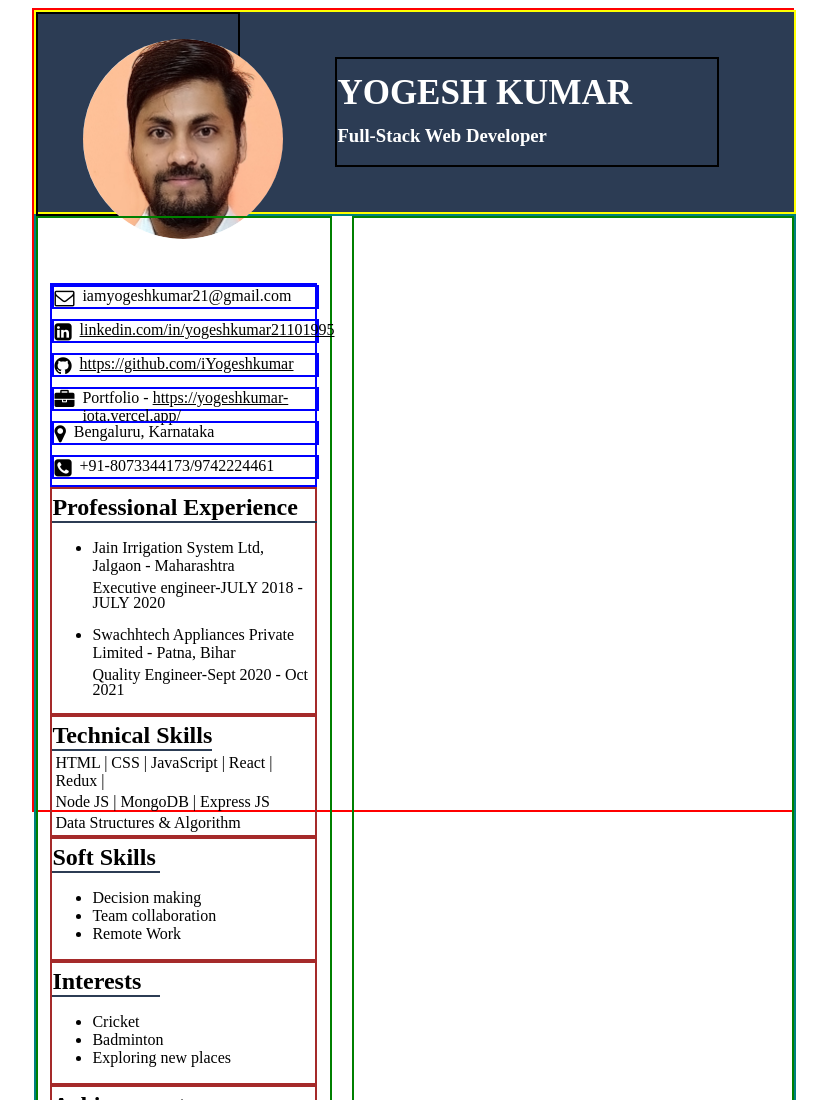
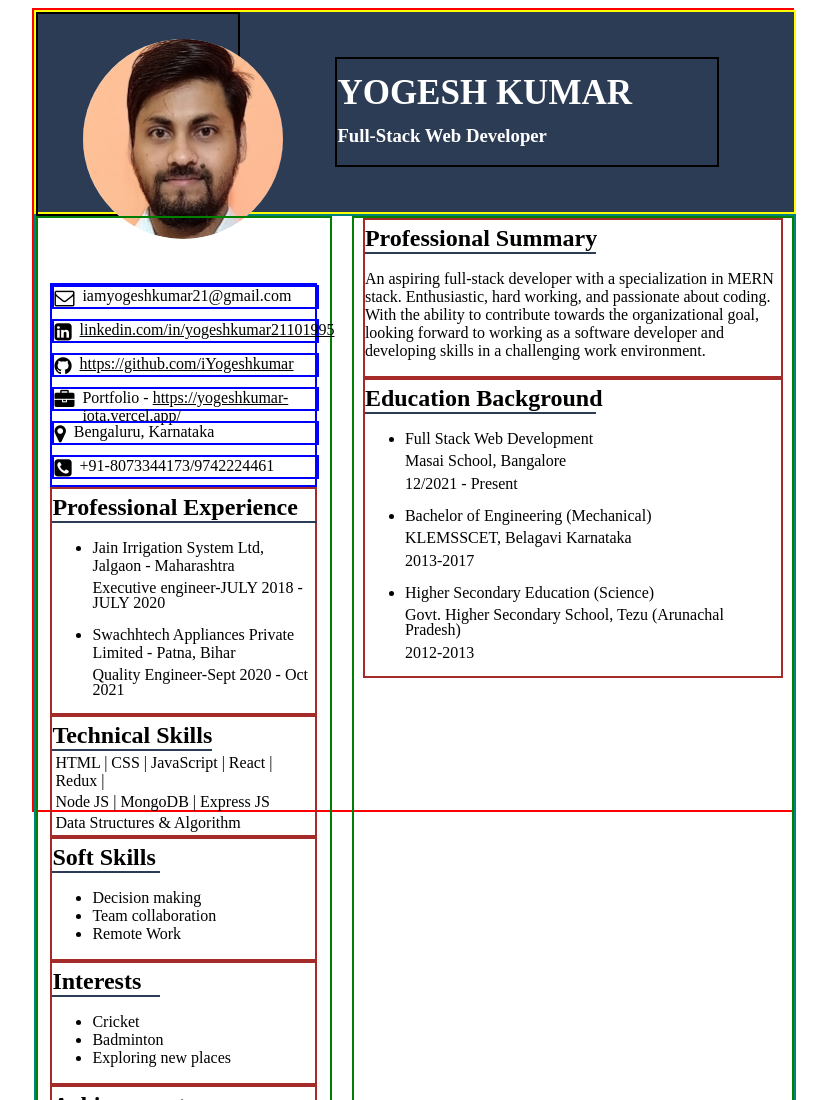
Before and after one commit to iYogeshkumar/Resume, a plain HTML site: page index.html in a window 1280 px wide. Shown: the top 1100 px of the page, without its empty margins (227-1054 px from the left). Drawn offline with Linux system fonts and the light colour scheme.

Commit message:
educational section done

```diff
--- a/index.html
+++ b/index.html
@@ -92,6 +92,12 @@
 
 
        }
+       .professional-summary{
+        width:95%;
+        /* height:200px; */
+        border: 2px solid brown;
+        margin: auto;
+       }
        .line{
         width:100%;
         border: 1px solid #2c3c54;
@@ -121,6 +127,10 @@
         margin-top:5px;
 
 
+       }
+       .year{
+        line-height: 15px;
+        margin-top:-8px;
        }
        .para{
         margin:3px;
@@ -245,7 +255,44 @@
                   <!-- achievements section end  -->
             </div>
 
-            <div class="section2"></div>
+            <div class="section2">
+                <!-- professional-summary -->
+                <div class="professional-summary">
+                    <h2 class="prop-exp">Professional Summary
+                    </h2>
+                    <div class="achievement-line"></div>
+                    <p>An aspiring full-stack developer with a specialization in MERN
+                        stack. Enthusiastic, hard working, and passionate about
+                        coding. With the ability to contribute towards the
+                        organizational goal, looking forward to working as a software
+                        developer and developing skills in a challenging work
+                        environment.
+                    </p>
+
+                </div>
+                <!-- professional-summary end-->
+                <!-- Education Background -->
+                <div class="professional-summary">
+                    <h2 class="prop-exp">Education Background
+                    </h2>
+                    <div class="achievement-line"></div>
+                    <ul class="ul">
+                        <li class="li">Full Stack Web Development
+                        </li>
+                        <p class="years">Masai School, Bangalore</p>
+                        <p class="year">12/2021 - Present</p>
+                        <li class="li">Bachelor of Engineering (Mechanical)</li>
+                        <p class="years">KLEMSSCET, Belagavi Karnataka</p>
+                        <p class="year">2013-2017</p>
+                        <li class="li">Higher Secondary Education (Science)</li>
+                        <p class="years">Govt. Higher Secondary School, Tezu (Arunachal Pradesh)</p>
+                        <p class="year">2012-2013</p>
+                    </ul>
+
+                </div>
+                <!-- Education Background end -->
+
+            </div>
         </div>
     </div>
 </body>
```
